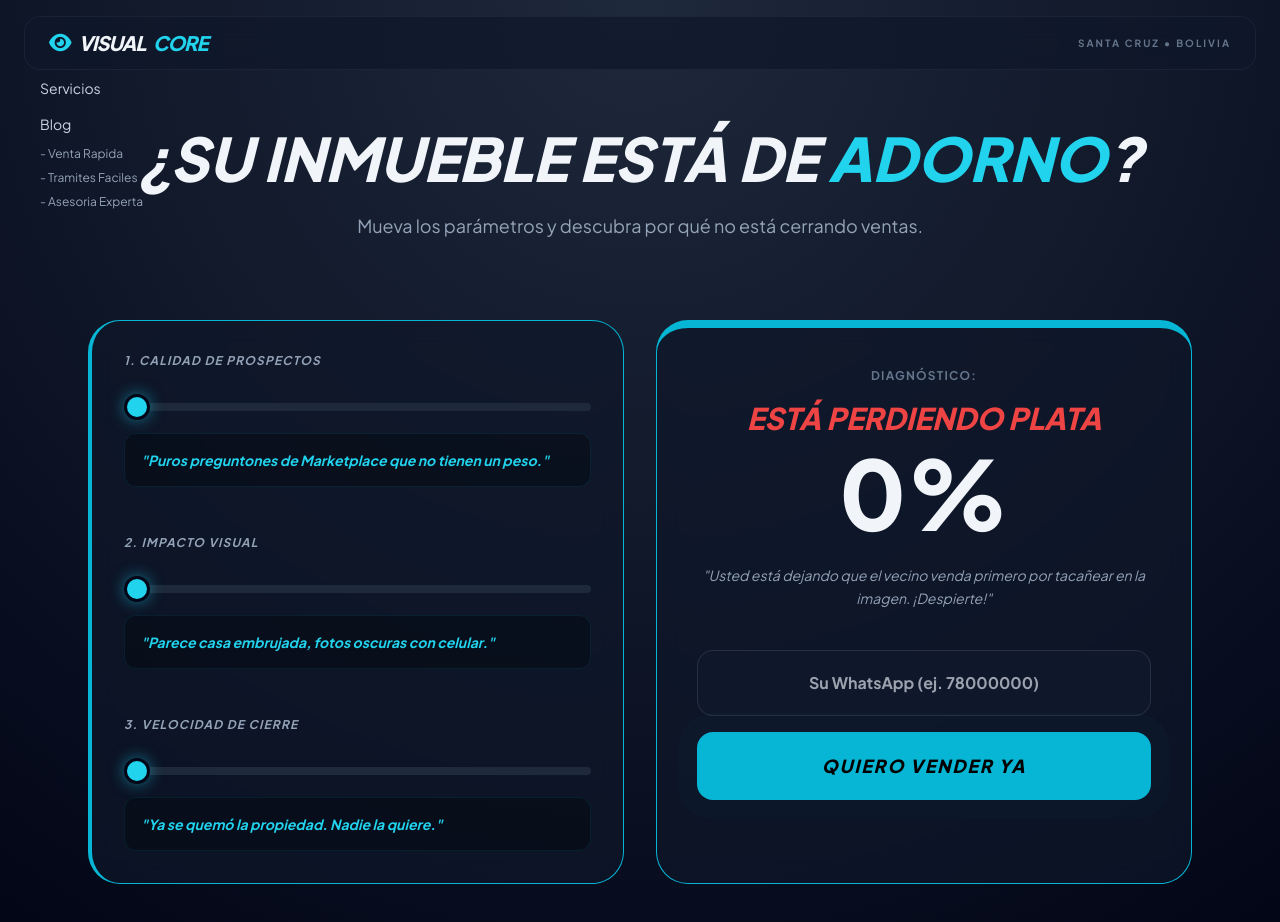
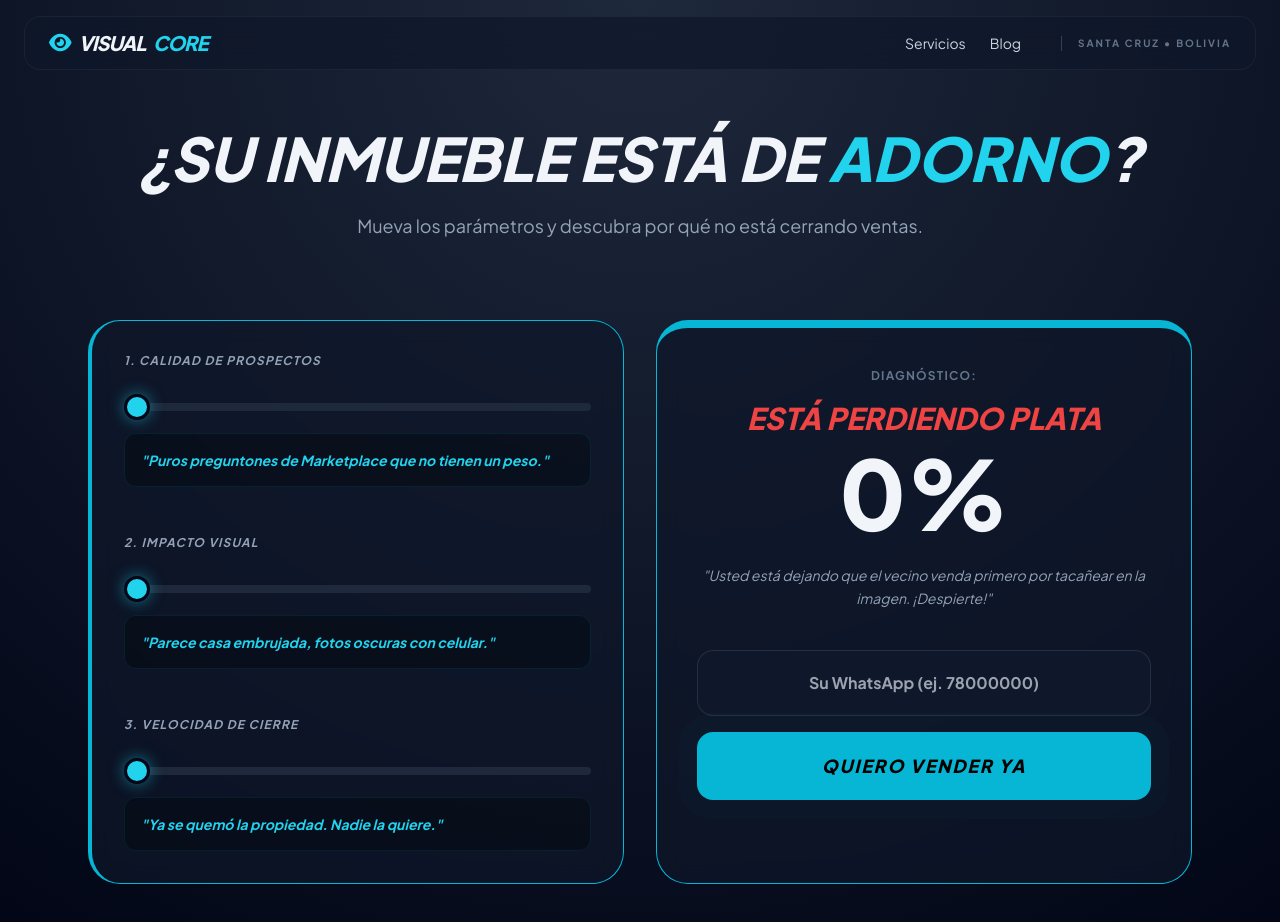
Before and after one commit to gustavoernestorodriguezcruz-sys/visualcore-web, a website: page index.html in a window 1280 px wide. Drawn offline with nearby package versions, Linux system fonts and the light colour scheme.

Commit message:
Update index.html

```diff
--- a/index.html
+++ b/index.html
@@ -39,19 +39,15 @@
             <div class="text-xl font-extrabold flex items-center gap-2 tracking-tighter italic">
                 <i class="fas fa-eye text-cyan-400"></i> VISUAL<span class="text-cyan-400">CORE</span>
             </div>
-            <div class="text-[10px] font-bold uppercase text-slate-500 tracking-[0.2em]">
-                Santa Cruz • Bolivia
+
+            <div class="hidden md:flex items-center gap-6">
+                <a href="#" class="text-sm text-slate-300 hover:text-cyan-400 transition-colors">Servicios</a>
+                <a href="#" class="text-sm text-slate-300 hover:text-cyan-400 transition-colors">Blog</a>
+                <div class="text-[10px] font-bold uppercase text-slate-500 tracking-[0.2em] ml-4 border-l border-slate-700 pl-4">
+                    Santa Cruz • Bolivia
+                </div>
             </div>
         </div>
-
-            <a href="#" class="block py-2 px-4 text-sm text-slate-300 hover:bg-slate-800 rounded-lg">Servicios</a>
-            <a href="#" class="block py-2 px-4 text-sm text-slate-300 hover:bg-slate-800 rounded-lg">Blog</a>
-            <div class="pl-4">
-
-            </div>
-                    <a href="#" class="block py-1 px-4 text-xs text-slate-400 hover:bg-slate-700 rounded-lg">- Venta Rapida</a>
-                      <a href="#" class="block py-1 px-4 text-xs text-slate-400 hover:bg-slate-700 rounded-lg">- Tramites Faciles </a>
-                      <a href="#" class="block py-1 px-4 text-xs text-slate-400 hover:bg-slate-700 rounded-lg">- Asesoria Experta </a>
     </nav>
 
     <header class="pt-32 pb-10 px-6 text-center">
```
